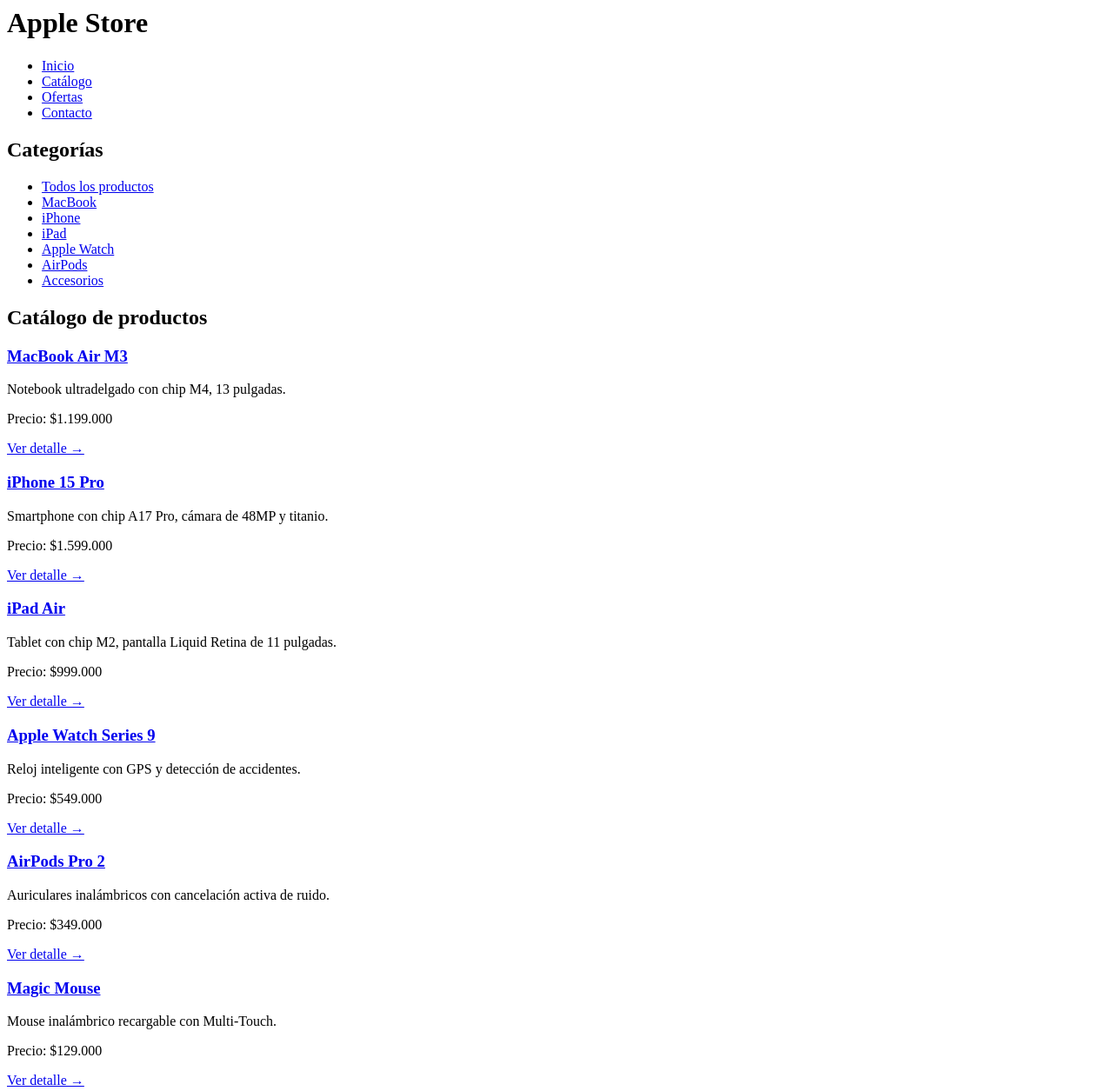
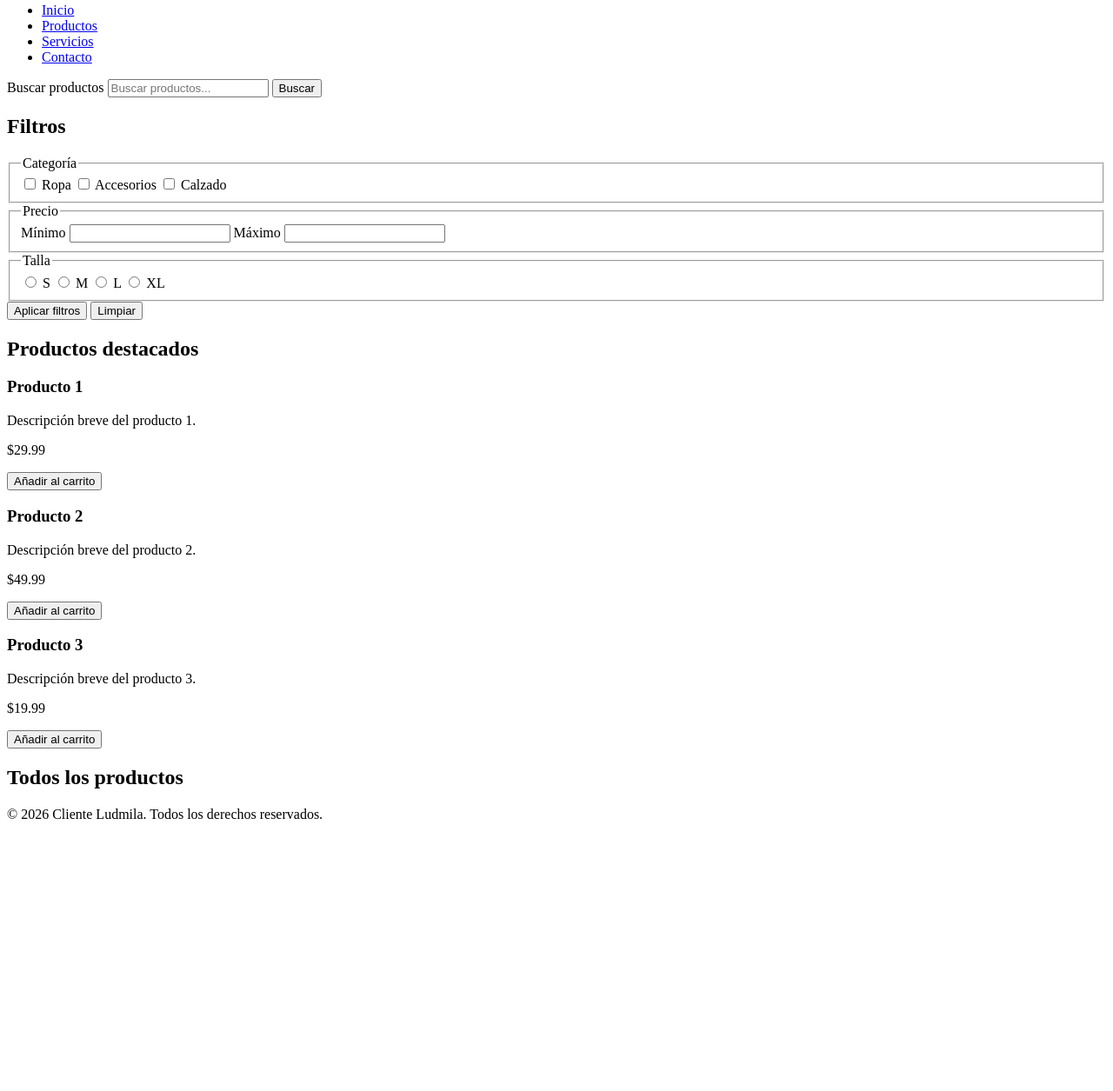
Before and after one commit to ludmilapereyra-istea/app-web-cliente-ludmila, a plain HTML site: page index.html in a window 1280 px wide. Shown: the part 13-1268 px from the top of the page at 87% size. After the commit the page ends 975 px from the top, so only its background shows below. Drawn offline with Linux system fonts and the light colour scheme.

Commit message:
add structure html with OpenCode

```diff
--- a/index.html
+++ b/index.html
@@ -3,99 +3,93 @@
 <head>
     <meta charset="UTF-8">
     <meta name="viewport" content="width=device-width, initial-scale=1.0">
-    <meta name="description" content="Catálogo de productos Apple: MacBook, iPhone, iPad, Apple Watch y más.">
-    <title>Apple Store | Catálogo de Productos</title>
+    <meta name="description" content="Tienda ecommerce de Cliente Ludmila">
+    <title>Cliente Ludmila - Tienda</title>
 </head>
 <body>
-
     <header>
-        <h1>Apple Store</h1>
-        <nav aria-label="Navegación principal">
+        <nav>
             <ul>
                 <li><a href="#inicio">Inicio</a></li>
-                <li><a href="#catalogo">Catálogo</a></li>
-                <li><a href="#ofertas">Ofertas</a></li>
+                <li><a href="#productos">Productos</a></li>
+                <li><a href="#servicios">Servicios</a></li>
                 <li><a href="#contacto">Contacto</a></li>
             </ul>
         </nav>
+
+        <div class="buscador">
+            <form action="#" method="get" role="search">
+                <label for="busqueda">Buscar productos</label>
+                <input type="search" id="busqueda" name="q" placeholder="Buscar productos...">
+                <button type="submit">Buscar</button>
+            </form>
+        </div>
     </header>
 
-    <main id="inicio">
+    <main>
+        <section id="filtros">
+            <h2>Filtros</h2>
+            <form action="#" method="get">
+                <fieldset>
+                    <legend>Categoría</legend>
+                    <label><input type="checkbox" name="categoria" value="ropa"> Ropa</label>
+                    <label><input type="checkbox" name="categoria" value="accesorios"> Accesorios</label>
+                    <label><input type="checkbox" name="categoria" value="calzado"> Calzado</label>
+                </fieldset>
 
-        <aside aria-label="Filtros de categorías">
-            <h2>Categorías</h2>
-            <nav aria-label="Filtros de productos">
-                <ul>
-                    <li><a href="#catalogo">Todos los productos</a></li>
-                    <li><a href="#macbook">MacBook</a></li>
-                    <li><a href="#iphone">iPhone</a></li>
-                    <li><a href="#ipad">iPad</a></li>
-                    <li><a href="#watch">Apple Watch</a></li>
-                    <li><a href="#airpods">AirPods</a></li>
-                    <li><a href="#accesorios">Accesorios</a></li>
-                </ul>
-            </nav>
-        </aside>
+                <fieldset>
+                    <legend>Precio</legend>
+                    <label for="precio-min">Mínimo</label>
+                    <input type="number" id="precio-min" name="precio_min" min="0" step="0.01">
+                    <label for="precio-max">Máximo</label>
+                    <input type="number" id="precio-max" name="precio_max" min="0" step="0.01">
+                </fieldset>
 
-        <section id="catalogo" aria-label="Catálogo de productos">
-            <h2>Catálogo de productos</h2>
+                <fieldset>
+                    <legend>Talla</legend>
+                    <label><input type="radio" name="talla" value="s"> S</label>
+                    <label><input type="radio" name="talla" value="m"> M</label>
+                    <label><input type="radio" name="talla" value="l"> L</label>
+                    <label><input type="radio" name="talla" value="xl"> XL</label>
+                </fieldset>
 
-            <article id="macbook">
-                <h3><a href="producto.html">MacBook Air M3</a></h3>
-                <p>Notebook ultradelgado con chip M4, 13 pulgadas.</p>
-                <p>Precio: $1.199.000</p>
-                <p><a href="producto.html" aria-label="Ver detalle de MacBook Air M3">Ver detalle &rarr;</a></p>
+                <button type="submit">Aplicar filtros</button>
+                <button type="reset">Limpiar</button>
+            </form>
+        </section>
+
+        <section id="destacados">
+            <h2>Productos destacados</h2>
+
+            <article class="producto">
+                <h3>Producto 1</h3>
+                <p>Descripción breve del producto 1.</p>
+                <p class="precio">$29.99</p>
+                <button type="button">Añadir al carrito</button>
             </article>
 
-            <article id="iphone">
-                <h3><a href="producto.html">iPhone 15 Pro</a></h3>
-                <p>Smartphone con chip A17 Pro, cámara de 48MP y titanio.</p>
-                <p>Precio: $1.599.000</p>
-                <p><a href="producto.html" aria-label="Ver detalle de iPhone 15 Pro">Ver detalle &rarr;</a></p>
+            <article class="producto">
+                <h3>Producto 2</h3>
+                <p>Descripción breve del producto 2.</p>
+                <p class="precio">$49.99</p>
+                <button type="button">Añadir al carrito</button>
             </article>
 
-            <article id="ipad">
-                <h3><a href="producto.html">iPad Air</a></h3>
-                <p>Tablet con chip M2, pantalla Liquid Retina de 11 pulgadas.</p>
-                <p>Precio: $999.000</p>
-                <p><a href="producto.html" aria-label="Ver detalle de iPad Air">Ver detalle &rarr;</a></p>
+            <article class="producto">
+                <h3>Producto 3</h3>
+                <p>Descripción breve del producto 3.</p>
+                <p class="precio">$19.99</p>
+                <button type="button">Añadir al carrito</button>
             </article>
-
-            <article id="watch">
-                <h3><a href="producto.html">Apple Watch Series 9</a></h3>
-                <p>Reloj inteligente con GPS y detección de accidentes.</p>
-                <p>Precio: $549.000</p>
-                <p><a href="producto.html" aria-label="Ver detalle de Apple Watch Series 9">Ver detalle &rarr;</a></p>
-            </article>
-
-            <article id="airpods">
-                <h3><a href="producto.html">AirPods Pro 2</a></h3>
-                <p>Auriculares inalámbricos con cancelación activa de ruido.</p>
-                <p>Precio: $349.000</p>
-                <p><a href="producto.html" aria-label="Ver detalle de AirPods Pro 2">Ver detalle &rarr;</a></p>
-            </article>
-
-            <article id="accesorios">
-                <h3><a href="producto.html">Magic Mouse</a></h3>
-                <p>Mouse inalámbrico recargable con Multi-Touch.</p>
-                <p>Precio: $129.000</p>
-                <p><a href="producto.html" aria-label="Ver detalle de Magic Mouse">Ver detalle &rarr;</a></p>
-            </article>
-
         </section>
 
+        <section id="productos">
+            <h2>Todos los productos</h2>
+        </section>
     </main>
 
-    <footer id="contacto">
-        <p>&copy; 2026 Apple Store. Todos los derechos reservados.</p>
-        <nav aria-label="Redes sociales">
-            <ul>
-                <li><a href="https://instagram.com/apple" rel="noopener noreferrer" target="_blank">Instagram</a></li>
-                <li><a href="https://x.com/apple" rel="noopener noreferrer" target="_blank">X (Twitter)</a></li>
-                <li><a href="https://youtube.com/apple" rel="noopener noreferrer" target="_blank">YouTube</a></li>
-            </ul>
-        </nav>
+    <footer>
+        <p>&copy; 2026 Cliente Ludmila. Todos los derechos reservados.</p>
     </footer>
-
 </body>
 </html>
```
